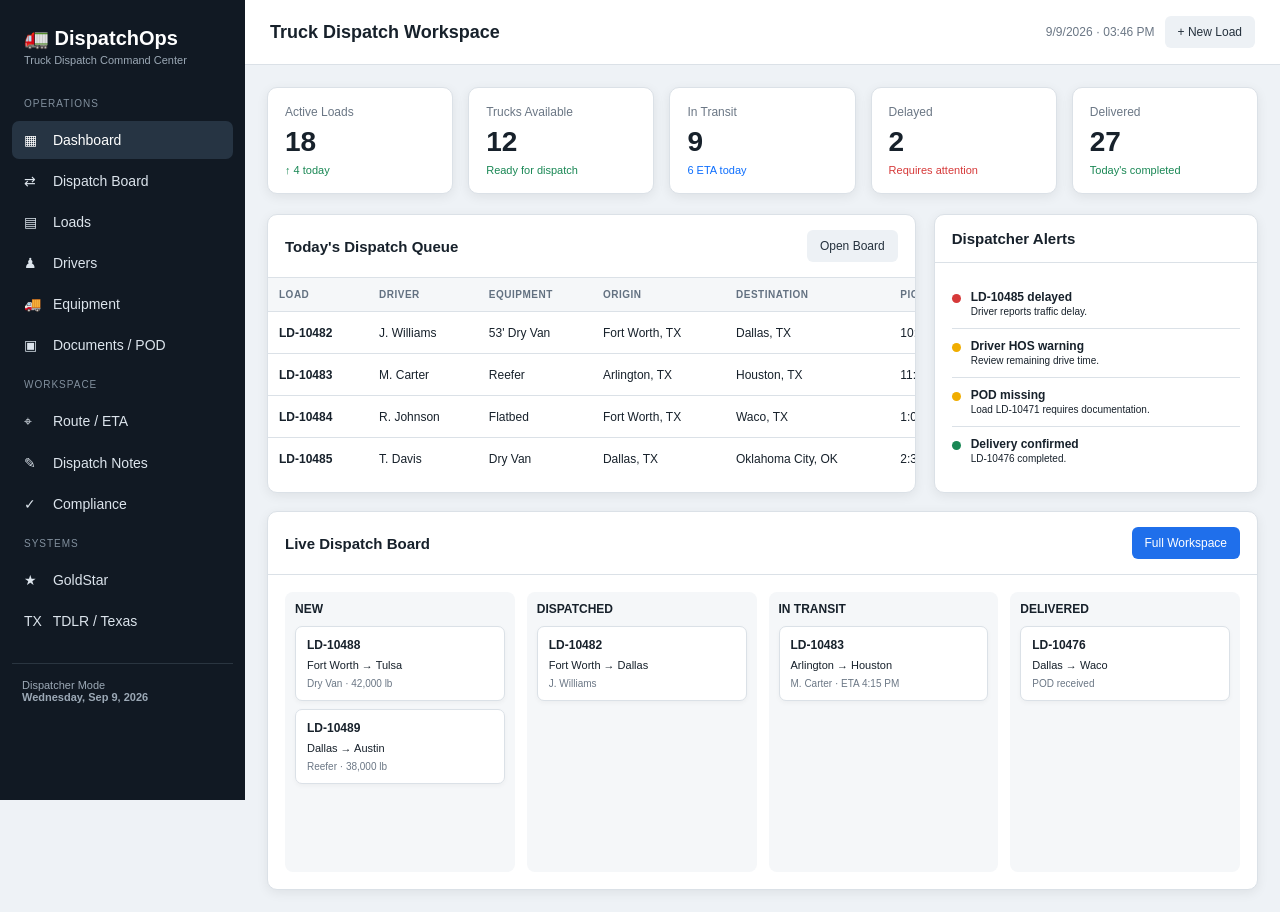
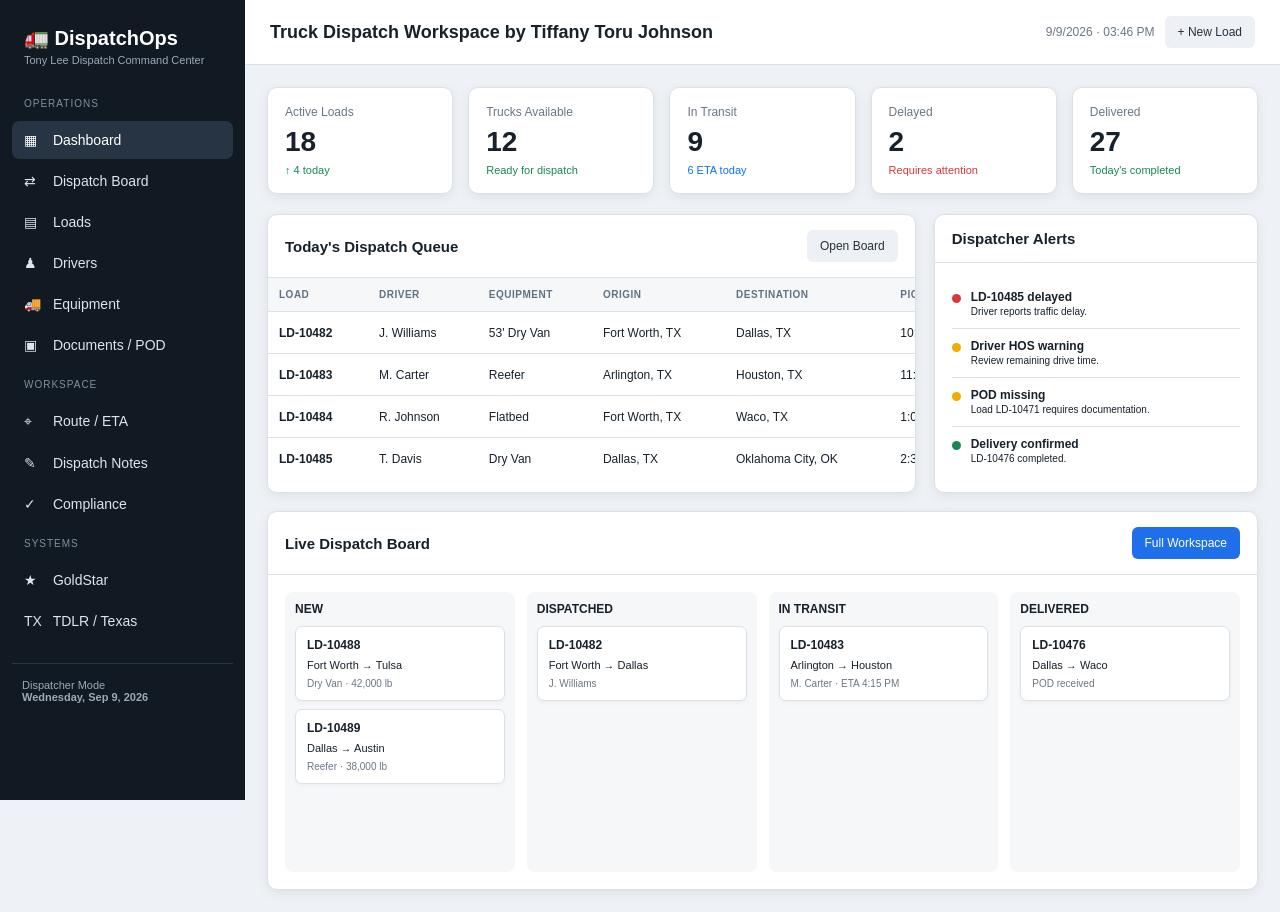
Before and after one commit to booknobliss1-max/TonyLee.Transports, a plain HTML site: page index.html in a window 1280 px wide. Drawn offline with Linux system fonts and the light colour scheme.

Commit message:
Update titles in index.html for personalization

```diff
--- a/index.html
+++ b/index.html
@@ -736,7 +736,7 @@ textarea {
 
     <div class="logo">
         🚛 DispatchOps
-        <small>Truck Dispatch Command Center</small>
+        <small>Tony Lee Dispatch Command Center</small>
     </div>
 
     <div class="nav-title">Operations</div>
@@ -806,7 +806,7 @@ textarea {
 <header class="topbar">
 
     <div class="topbar-title">
-        Truck Dispatch Workspace
+        Truck Dispatch Workspace by Tiffany Toru Johnson
     </div>
 
     <div class="topbar-right">
```
